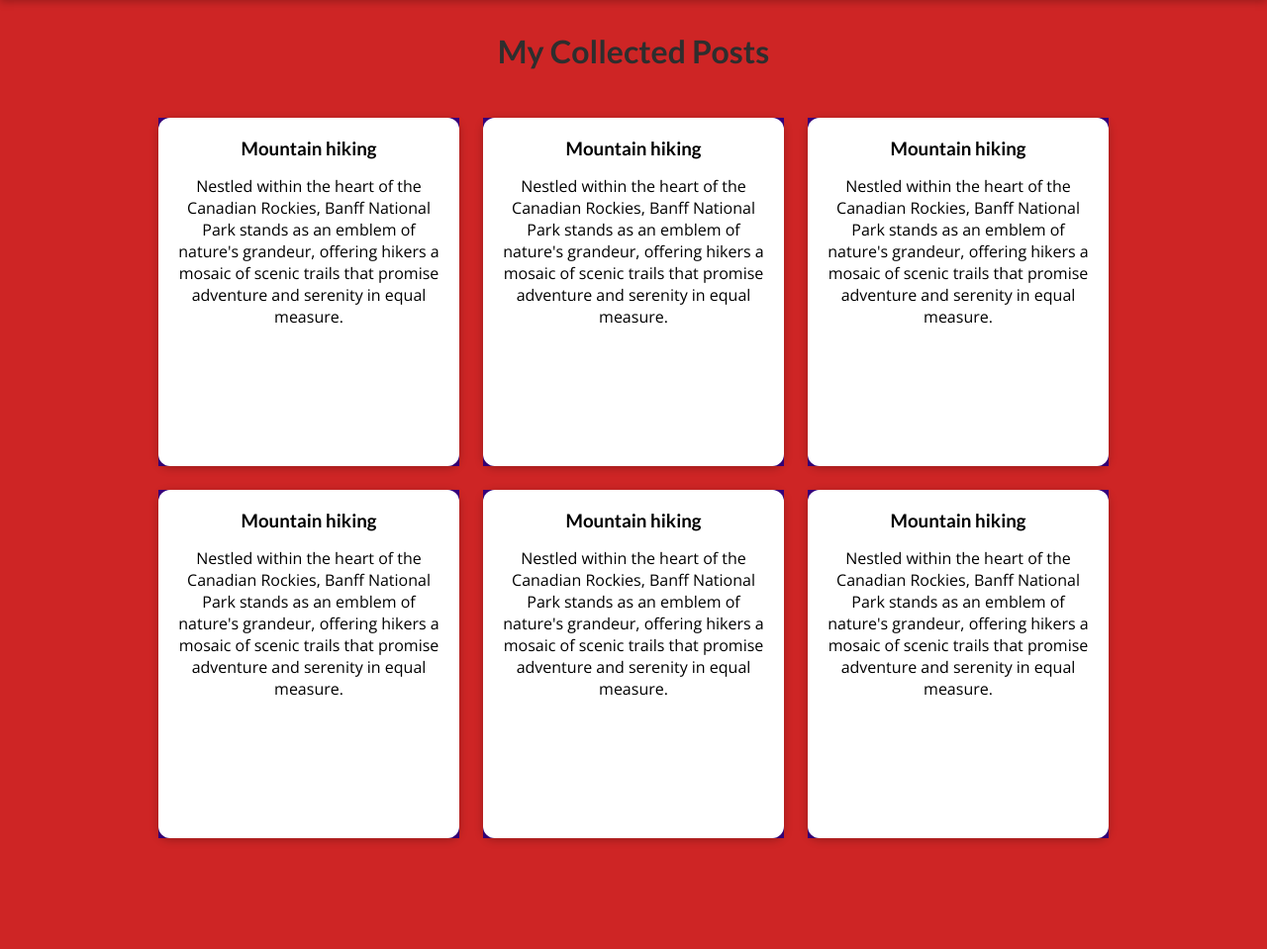
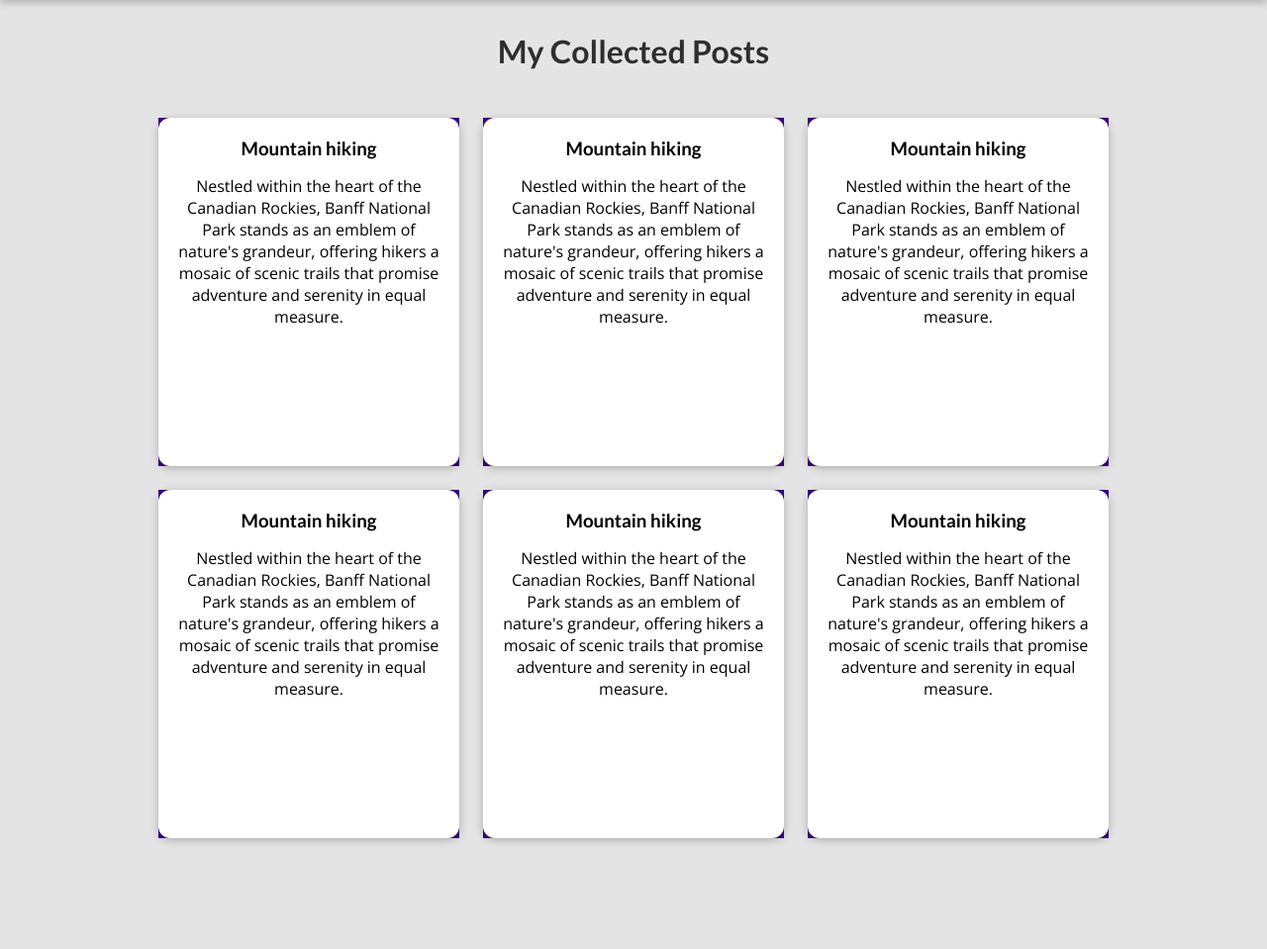
Before and after one commit to RayyanS3/the-django-journal, a Django app: page /posts in a window 1280 px wide. Shown: the part 80-1039 px from the top of the page at 99% size. Run offline with Django 4.2, Linux system fonts and the light colour scheme.

Commit message:
Updated background color

```diff
--- a/blog/static/blog/styles/all-posts.css
+++ b/blog/static/blog/styles/all-posts.css
@@ -1,5 +1,5 @@
 body {
-    background-color: #ce2525;
+    background-color: #e4e4e4;
   }
 
   #main-navigation {
```
